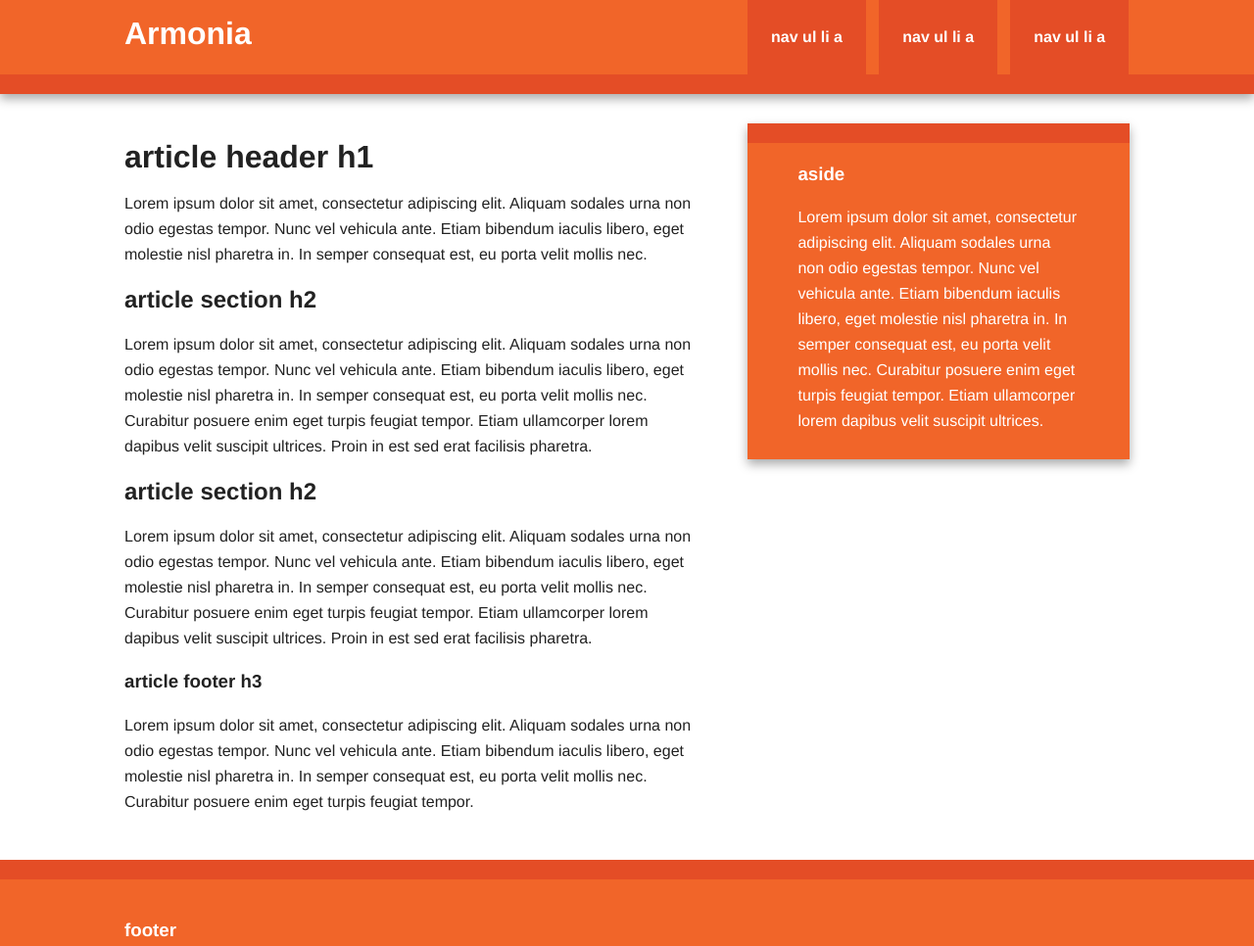
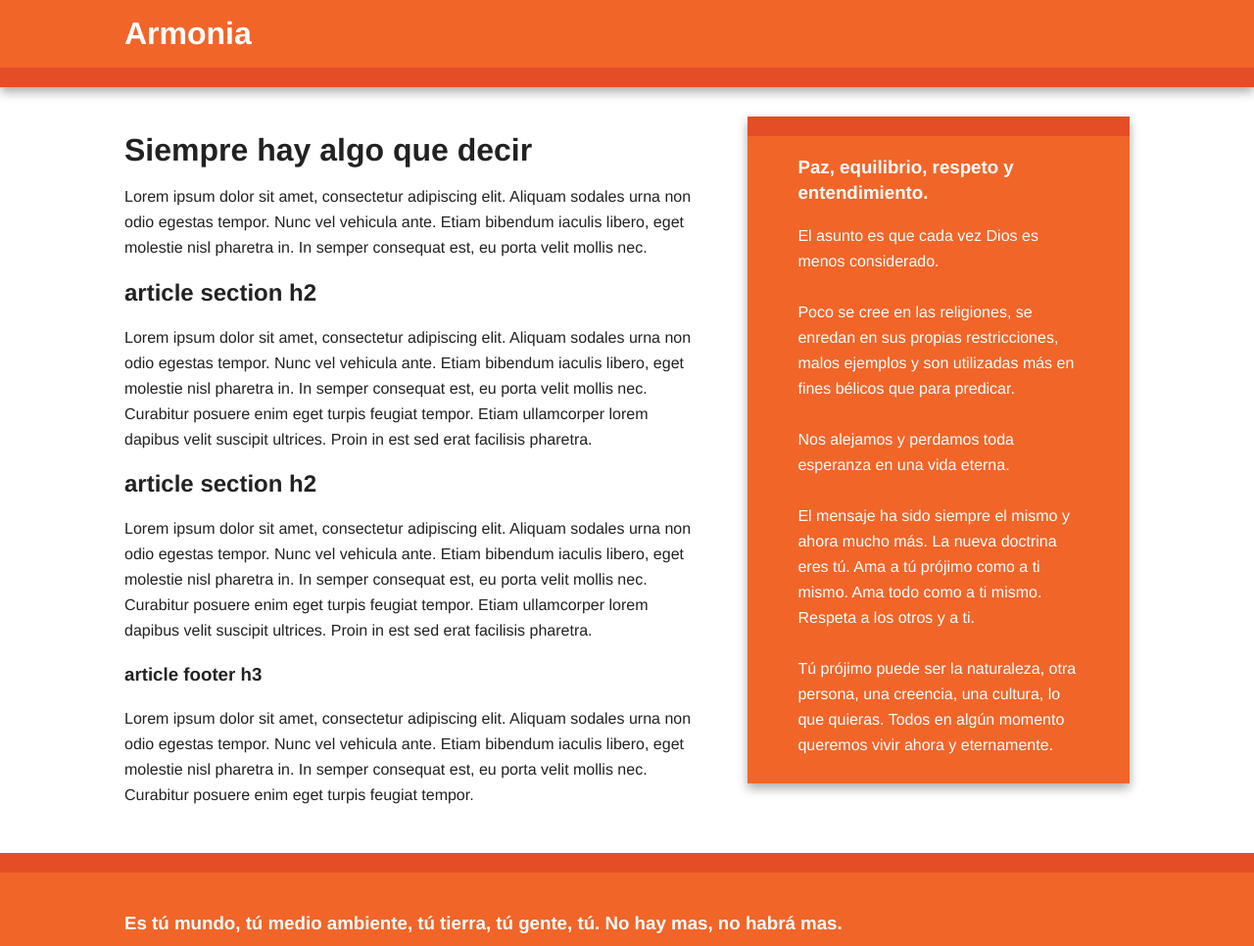
Before and after one commit to Iandresa/armonia, a website: page Armonia/public_html/index.html in a window 1280 px wide. Shown: the top 966 px of the page at 98% size. Drawn offline with nearby package versions, Linux system fonts and the light colour scheme.

Commit message:
julio tres

```diff
--- a/Armonia/public_html/index.html
+++ b/Armonia/public_html/index.html
@@ -24,13 +24,6 @@
         <div class="header-container">
             <header class="wrapper clearfix">
                 <h1 class="title">Armonia</h1>
-                <nav>
-                    <ul>
-                        <li><a href="#">nav ul li a</a></li>
-                        <li><a href="#">nav ul li a</a></li>
-                        <li><a href="#">nav ul li a</a></li>
-                    </ul>
-                </nav>
             </header>
         </div>
 
@@ -39,7 +32,7 @@
 
                 <article>
                     <header>
-                        <h1>article header h1</h1>
+                        <h1>Siempre hay algo que decir</h1>
                         <p>Lorem ipsum dolor sit amet, consectetur adipiscing elit. Aliquam sodales urna non odio egestas tempor. Nunc vel vehicula ante. Etiam bibendum iaculis libero, eget molestie nisl pharetra in. In semper consequat est, eu porta velit mollis nec.</p>
                     </header>
                     <section>
@@ -57,8 +50,19 @@
                 </article>
 
                 <aside>
-                    <h3>aside</h3>
-                    <p>Lorem ipsum dolor sit amet, consectetur adipiscing elit. Aliquam sodales urna non odio egestas tempor. Nunc vel vehicula ante. Etiam bibendum iaculis libero, eget molestie nisl pharetra in. In semper consequat est, eu porta velit mollis nec. Curabitur posuere enim eget turpis feugiat tempor. Etiam ullamcorper lorem dapibus velit suscipit ultrices.</p>
+                    <h3>Paz, equilibrio, respeto y entendimiento.</h3>
+                    <p>El asunto es que cada vez Dios es menos considerado.<br>
+                        <br>
+Poco se cree en las religiones, se enredan en sus propias restricciones,
+malos ejemplos y son utilizadas más en fines bélicos que para predicar.<br>
+<br>
+Nos alejamos y perdamos toda esperanza en una vida eterna.<br>
+<br>
+El mensaje ha sido siempre el mismo y ahora mucho más. La nueva doctrina eres tú. Ama a tú prójimo como a ti mismo.
+Ama todo como a ti mismo. Respeta a los otros y a ti.<br>
+<br>
+Tú prójimo puede ser la naturaleza, otra persona, una creencia, una cultura, lo que quieras.
+Todos en algún momento queremos vivir ahora y eternamente. </p>
                 </aside>
 
             </div> <!-- #main -->
@@ -66,7 +70,7 @@
 
         <div class="footer-container">
             <footer class="wrapper">
-                <h3>footer</h3>
+                <h3>Es tú mundo, tú medio ambiente, tú tierra, tú gente, tú. No hay mas, no habrá mas.</h3>
             </footer>
         </div>
 
```
Also changed, not shown: 1 other file.
